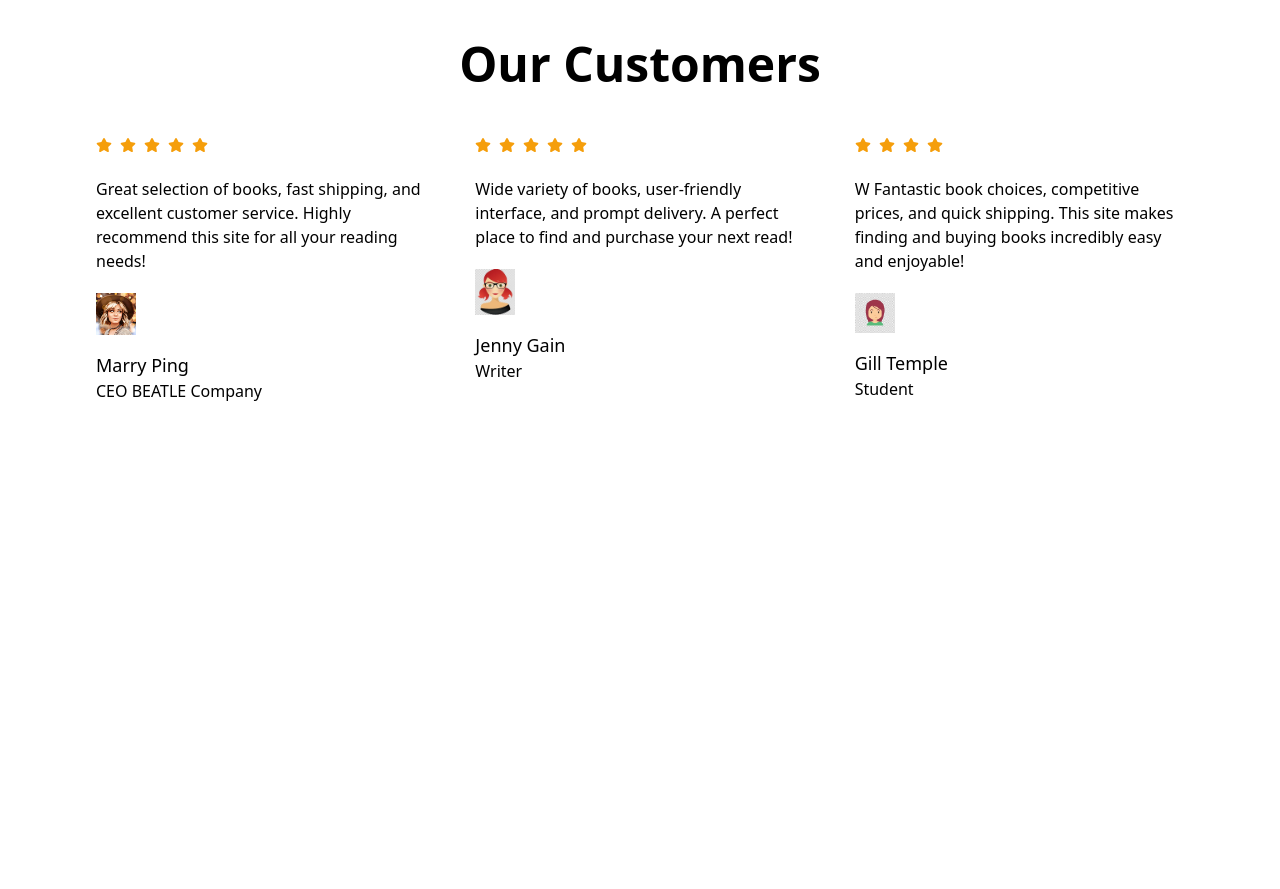
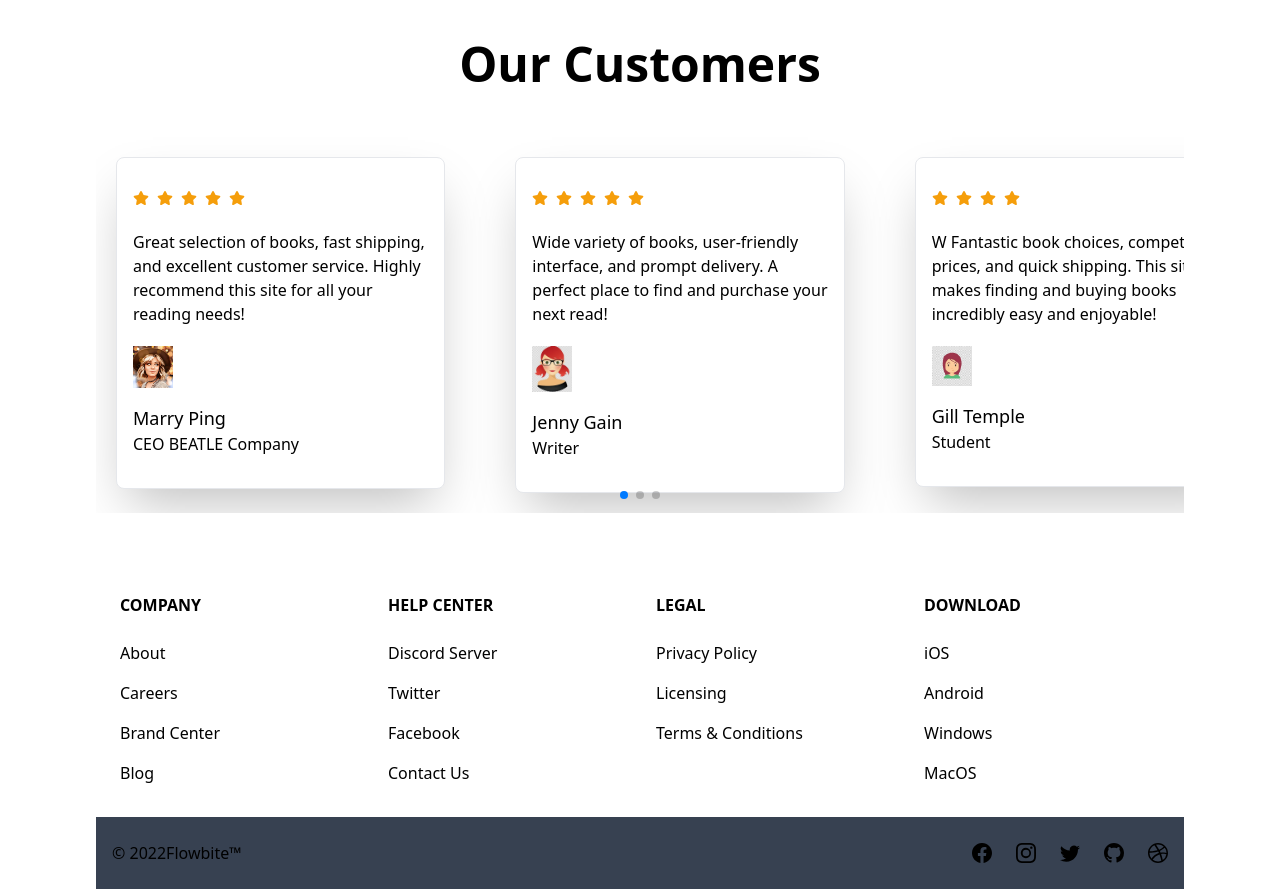
Before and after one commit to esraelif/bookstore, a React (Vite) app in the folder mern-client/: page / in a window 1280 px wide. Shown: the part 2160-3049 px from the top of the page. Before the commit the page ends 2611 px from the top, so only its background shows below. Built offline with nearby package versions, Linux system fonts and the light colour scheme; no server answers.

Commit message:
"Added footer component to App, updated Review component with new styles and additional reviews, and implemented book listing in Shop component with data fetching from API"

```diff
--- a/mern-client/src/App.jsx
+++ b/mern-client/src/App.jsx
@@ -1,6 +1,7 @@
 import './App.css'
 import { Outlet } from 'react-router-dom'
 import Navbar from './components/Navbar'
+import MyFooter from './components/MyFooter'
 
 function App() {
 
@@ -8,7 +9,11 @@ function App() {
   return (
     <>
       <Navbar />
-      <Outlet />
+      <div className='min-h-scrreen'>
+        <Outlet />
+      </div>
+
+      <MyFooter />
     </>
   )
 }
--- /dev/null
+++ b/mern-client/src/components/MyFooter.jsx
@@ -0,0 +1,61 @@
+import React from 'react';
+import { Footer } from "flowbite-react";
+import { BsDribbble, BsFacebook, BsGithub, BsInstagram, BsTwitter } from "react-icons/bs";
+
+const MyFooter = () => {
+    return (
+        <Footer bgDark>
+            <div className="w-full px-4 lg:px-24">
+                <div className="grid w-full grid-cols-2 gap-8 px-6 py-8 md:grid-cols-4">
+                    <div>
+                        <Footer.Title title="Company" />
+                        <Footer.LinkGroup col>
+                            <Footer.Link href="#">About</Footer.Link>
+                            <Footer.Link href="#">Careers</Footer.Link>
+                            <Footer.Link href="#">Brand Center</Footer.Link>
+                            <Footer.Link href="#">Blog</Footer.Link>
+                        </Footer.LinkGroup>
+                    </div>
+                    <div>
+                        <Footer.Title title="help center" />
+                        <Footer.LinkGroup col>
+                            <Footer.Link href="#">Discord Server</Footer.Link>
+                            <Footer.Link href="#">Twitter</Footer.Link>
+                            <Footer.Link href="#">Facebook</Footer.Link>
+                            <Footer.Link href="#">Contact Us</Footer.Link>
+                        </Footer.LinkGroup>
+                    </div>
+                    <div>
+                        <Footer.Title title="legal" />
+                        <Footer.LinkGroup col>
+                            <Footer.Link href="#">Privacy Policy</Footer.Link>
+                            <Footer.Link href="#">Licensing</Footer.Link>
+                            <Footer.Link href="#">Terms &amp; Conditions</Footer.Link>
+                        </Footer.LinkGroup>
+                    </div>
+                    <div>
+                        <Footer.Title title="download" />
+                        <Footer.LinkGroup col>
+                            <Footer.Link href="#">iOS</Footer.Link>
+                            <Footer.Link href="#">Android</Footer.Link>
+                            <Footer.Link href="#">Windows</Footer.Link>
+                            <Footer.Link href="#">MacOS</Footer.Link>
+                        </Footer.LinkGroup>
+                    </div>
+                </div>
+                <div className="w-full bg-gray-700 px-4 py-6 sm:flex sm:items-center sm:justify-between">
+                    <Footer.Copyright href="#" by="Flowbite™" year={2022} />
+                    <div className="mt-4 flex space-x-6 sm:mt-0 sm:justify-center">
+                        <Footer.Icon href="#" icon={BsFacebook} />
+                        <Footer.Icon href="#" icon={BsInstagram} />
+                        <Footer.Icon href="#" icon={BsTwitter} />
+                        <Footer.Icon href="#" icon={BsGithub} />
+                        <Footer.Icon href="#" icon={BsDribbble} />
+                    </div>
+                </div>
+            </div>
+        </Footer>
+    );
+}
+
+export default MyFooter;
--- a/mern-client/src/home/Review.jsx
+++ b/mern-client/src/home/Review.jsx
@@ -6,6 +6,8 @@ import { Avatar } from "flowbite-react";
 import proPic from "../assets/profile.jpg"
 import proPic2 from "../assets/profile2.jpg"
 import proPic3 from "../assets/profile3.jpg"
+import proPic4 from "../assets/profile4.jpg"
+import proPic5 from "../assets/profile5.jpg"
 
 // Import Swiper styles
 import 'swiper/css';
@@ -43,7 +45,7 @@ const Review = () => {
                 modules={[Pagination]}
                 className="mySwiper"
             >
-                <SwiperSlide>
+                <SwiperSlide className='shadow-2xl bg-white py-8 px-4 md:m-5 rounded-lg border'>
                     <div className='space-y-6'>
                         <div className='text-amber-500 flex gap-2'>
                             <FaStar />
@@ -61,7 +63,7 @@ const Review = () => {
                         </div>
                     </div>
                 </SwiperSlide>
-                <SwiperSlide>
+                <SwiperSlide className='shadow-2xl bg-white py-8 px-4 md:m-5 rounded-lg border'>
                     <div className='space-y-6'>
                         <div className='text-amber-500 flex gap-2'>
                             <FaStar />
@@ -79,7 +81,7 @@ const Review = () => {
                         </div>
                     </div>
                 </SwiperSlide>
-                <SwiperSlide>
+                <SwiperSlide className='shadow-2xl bg-white py-8 px-4 md:m-5 rounded-lg border'>
                     <div className='space-y-6'>
                         <div className='text-amber-500 flex gap-2'>
                             <FaStar />
@@ -98,6 +100,44 @@ const Review = () => {
                         </div>
                     </div>
                 </SwiperSlide>
+                <SwiperSlide className='shadow-2xl bg-white py-8 px-4 md:m-5 rounded-lg border'>
+                    <div className='space-y-6'>
+                        <div className='text-amber-500 flex gap-2'>
+                            <FaStar />
+                            <FaStar />
+                            <FaStar />
+                            <FaStar />
+
+                        </div>
+                        {/* text */}
+                        <div className='mt-7'>
+                            <p className='mb-5'>W
+                                Excellent selection of books, intuitive website design, and fast shipping. A fantastic place to discover and buy your next favorite read.</p>
+                            <Avatar img={proPic4} alt="avatar of Jese" rounded className='w-10 mb-4' />
+                            <h5 className='text-lg font-medium'>Max Harry</h5>
+                            <p className='text-base'>Dentist</p>
+                        </div>
+                    </div>
+                </SwiperSlide>
+                <SwiperSlide className='shadow-2xl bg-white py-8 px-4 md:m-5 rounded-lg border'>
+                    <div className='space-y-6'>
+                        <div className='text-amber-500 flex gap-2'>
+                            <FaStar />
+                            <FaStar />
+                            <FaStar />
+                            <FaStar />
+
+                        </div>
+                        {/* text */}
+                        <div className='mt-7'>
+                            <p className='mb-5'>W
+                                Great variety of books, easy navigation, and prompt delivery. This site makes finding and purchasing books a breeze.</p>
+                            <Avatar img={proPic5} alt="avatar of Jese" rounded className='w-10 mb-4' />
+                            <h5 className='text-lg font-medium'>Tom Black</h5>
+                            <p className='text-base'>Engineer</p>
+                        </div>
+                    </div>
+                </SwiperSlide>
 
 
             </Swiper>
--- a/mern-client/src/shop/Shop.jsx
+++ b/mern-client/src/shop/Shop.jsx
@@ -1,9 +1,31 @@
-import React from 'react';
+import React, { useState, useEffect } from 'react';
+import { Card } from "flowbite-react";
 
 const Shop = () => {
+    const [books, setBooks] = useState([])
+    useEffect(() => {
+        fetch("http://localhost:3000/all-books").then(res => res.json()).then(data => setBooks(data))
+
+    }, {})
     return (
-        <div>
-            shop
+        <div className='mt-28 px-4 lg:px-24'>
+            <h2 className='text-5xl font-bold text-center'>All Books are here</h2>
+            <div className='grid lg:grid-cols-4 sm:grid-cols-2 md:grid-cols-3 grid-cols-1 gap-8 my-12'>
+                {
+                    books.map(book => <Card>
+                        <img src={book.imageURL} alt="" className='h-96' />
+                        <h5 className="text-2xl font-bold tracking-tight text-gray-900 dark:text-white">
+                            {book.bookTitle}
+                        </h5>
+                        <p>
+                            Here are the biggest enterprise technology acquisitions of 2021 so far, in reverse chronological order.
+                        </p>
+                        <button className='bg-red-700 font-semibold text-white py-2 rounded'>
+                            Buy Now
+                        </button>
+                    </Card>)
+                }
+            </div>
         </div>
     );
 }
```
Also changed, not shown: mern-client/src/assets/profile4.jpg (added), mern-client/src/assets/profile5.jpg (added).
